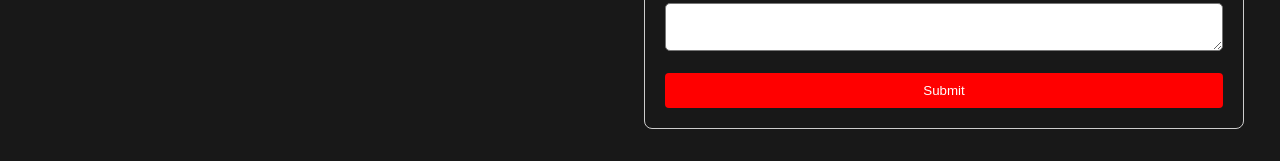
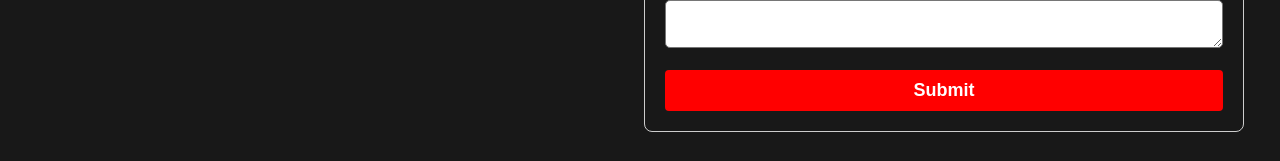
Before and after one commit to dasrecord/privatecareportal, a Vue app: page /research in a window 1280 px wide. Shown: the part 553-714 px from the top of the page. Built offline with nearby package versions, Linux system fonts and the light colour scheme.

Commit message:
add tutorial playlist to README.md and update button styling

```diff
--- a/src/views/ResearchView.vue
+++ b/src/views/ResearchView.vue
@@ -172,6 +172,8 @@ export default {
   border: none;
   border-radius: 4px;
   cursor: pointer;
+  font-size: large;
+  font-weight: bold;
 }
 
 .research-view form button:hover {
```
Also changed, not shown: 1 other file (tests, documents, lock files or other folders).
